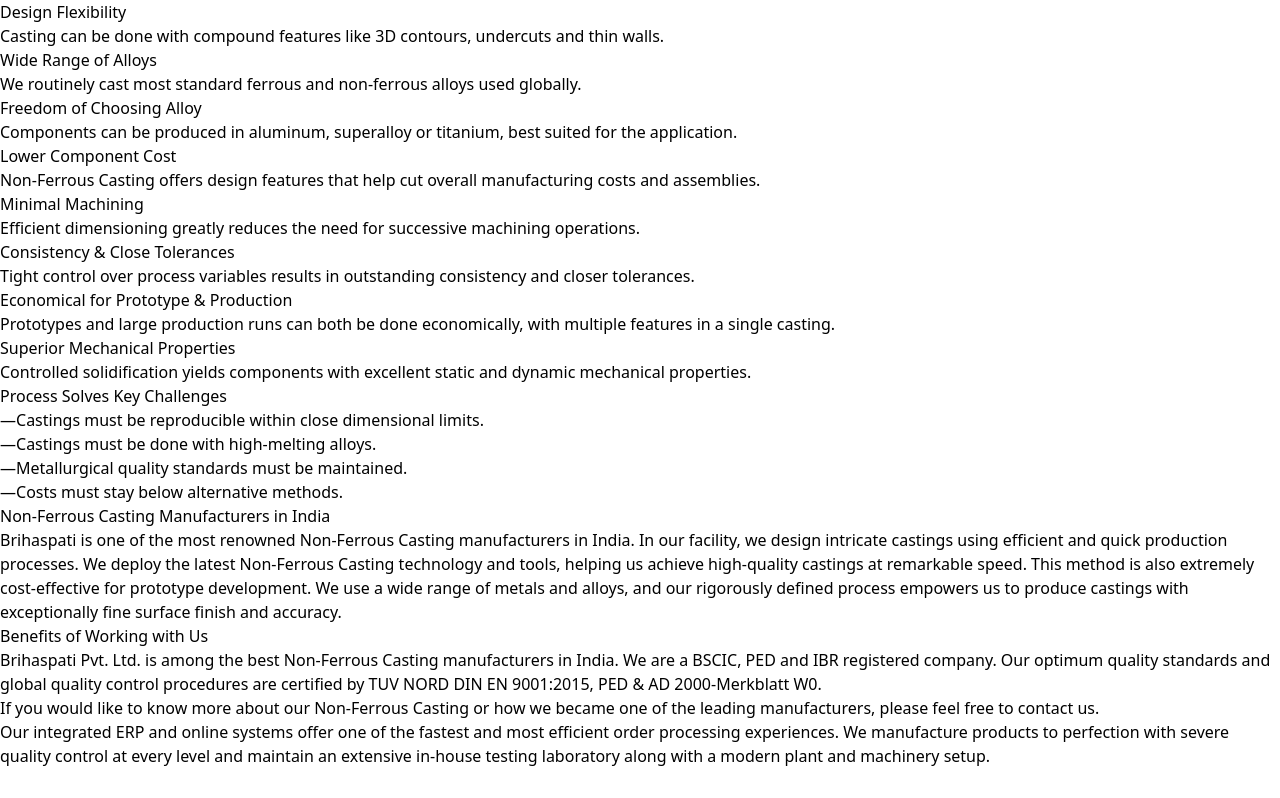
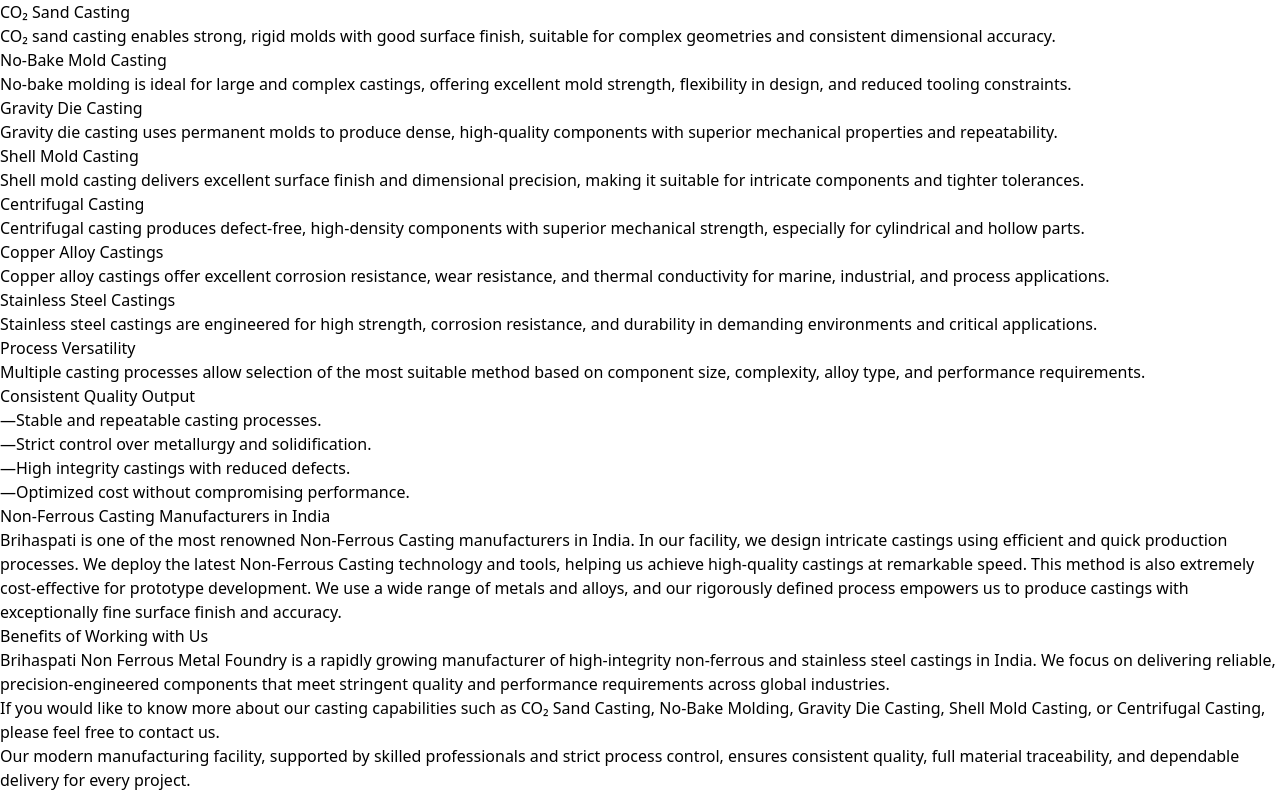
Before and after one commit to omkarkhot0500/brihaspatinonferrousmetalfoundry, a React (Vite) app: page / in a window 1280 px wide. Shown: the part 3842-4640 px from the top of the page. Built offline with nearby package versions, Linux system fonts and the light colour scheme.

Commit message:
home update

```diff
--- a/src/pages/Homepage.jsx
+++ b/src/pages/Homepage.jsx
@@ -323,37 +323,41 @@
         </div>
 
         {/* FEATURES ROWS */}
+        {/* FEATURES ROWS */}
         <div className="grid grid-cols-1 md:grid-cols-3 gap-6 mb-6">
           <div className="bg-slate-100 p-6 rounded-xl border border-slate-200">
             <h3 className="text-xl font-semibold text-slate-800 mb-2">
-              Design Flexibility
+              CO₂ Sand Casting
             </h3>
             <div className="h-1 w-16 bg-amber-500 mb-4 rounded-full" />
             <p className="text-slate-600">
-              Casting can be done with compound features like 3D contours,
-              undercuts and thin walls.
+              CO₂ sand casting enables strong, rigid molds with good surface
+              finish, suitable for complex geometries and consistent dimensional
+              accuracy.
             </p>
           </div>
 
           <div className="bg-slate-100 p-6 rounded-xl border border-slate-200">
             <h3 className="text-xl font-semibold text-slate-800 mb-2">
-              Wide Range of Alloys
+              No-Bake Mold Casting
             </h3>
             <div className="h-1 w-16 bg-amber-500 mb-4 rounded-full" />
             <p className="text-slate-600">
-              We routinely cast most standard ferrous and non-ferrous alloys
-              used globally.
+              No-bake molding is ideal for large and complex castings, offering
+              excellent mold strength, flexibility in design, and reduced
+              tooling constraints.
             </p>
           </div>
 
           <div className="bg-slate-100 p-6 rounded-xl border border-slate-200">
             <h3 className="text-xl font-semibold text-slate-800 mb-2">
-              Freedom of Choosing Alloy
+              Gravity Die Casting
             </h3>
             <div className="h-1 w-16 bg-amber-500 mb-4 rounded-full" />
             <p className="text-slate-600">
-              Components can be produced in aluminum, superalloy or titanium,
-              best suited for the application.
+              Gravity die casting uses permanent molds to produce dense,
+              high-quality components with superior mechanical properties and
+              repeatability.
             </p>
           </div>
         </div>
@@ -361,34 +365,37 @@
         <div className="grid grid-cols-1 md:grid-cols-3 gap-6 mb-12">
           <div className="bg-slate-100 p-6 rounded-xl border border-slate-200">
             <h3 className="text-xl font-semibold text-slate-800 mb-2">
-              Lower Component Cost
+              Shell Mold Casting
             </h3>
             <div className="h-1 w-16 bg-amber-500 mb-4 rounded-full" />
             <p className="text-slate-600">
-              Non-Ferrous Casting offers design features that help cut overall
-              manufacturing costs and assemblies.
+              Shell mold casting delivers excellent surface finish and
+              dimensional precision, making it suitable for intricate components
+              and tighter tolerances.
             </p>
           </div>
 
           <div className="bg-slate-100 p-6 rounded-xl border border-slate-200">
             <h3 className="text-xl font-semibold text-slate-800 mb-2">
-              Minimal Machining
+              Centrifugal Casting
             </h3>
             <div className="h-1 w-16 bg-amber-500 mb-4 rounded-full" />
             <p className="text-slate-600">
-              Efficient dimensioning greatly reduces the need for successive
-              machining operations.
+              Centrifugal casting produces defect-free, high-density components
+              with superior mechanical strength, especially for cylindrical and
+              hollow parts.
             </p>
           </div>
 
           <div className="bg-slate-100 p-6 rounded-xl border border-slate-200">
             <h3 className="text-xl font-semibold text-slate-800 mb-2">
-              Consistency &amp; Close Tolerances
+              Copper Alloy Castings
             </h3>
             <div className="h-1 w-16 bg-amber-500 mb-4 rounded-full" />
             <p className="text-slate-600">
-              Tight control over process variables results in outstanding
-              consistency and closer tolerances.
+              Copper alloy castings offer excellent corrosion resistance, wear
+              resistance, and thermal conductivity for marine, industrial, and
+              process applications.
             </p>
           </div>
         </div>
@@ -396,49 +403,49 @@
         <div className="grid grid-cols-1 md:grid-cols-3 gap-6 mb-12">
           <div className="bg-slate-100 p-6 rounded-xl border border-slate-200">
             <h3 className="text-xl font-semibold text-slate-800 mb-2">
-              Economical for Prototype &amp; Production
+              Stainless Steel Castings
             </h3>
             <div className="h-1 w-16 bg-amber-500 mb-4 rounded-full" />
             <p className="text-slate-600">
-              Prototypes and large production runs can both be done
-              economically, with multiple features in a single casting.
+              Stainless steel castings are engineered for high strength,
+              corrosion resistance, and durability in demanding environments and
+              critical applications.
             </p>
           </div>
 
           <div className="bg-slate-100 p-6 rounded-xl border border-slate-200">
             <h3 className="text-xl font-semibold text-slate-800 mb-2">
-              Superior Mechanical Properties
+              Process Versatility
             </h3>
             <div className="h-1 w-16 bg-amber-500 mb-4 rounded-full" />
             <p className="text-slate-600">
-              Controlled solidification yields components with excellent static
-              and dynamic mechanical properties.
+              Multiple casting processes allow selection of the most suitable
+              method based on component size, complexity, alloy type, and
+              performance requirements.
             </p>
           </div>
 
           <div className="bg-slate-100 p-6 rounded-xl border border-slate-200">
             <h3 className="text-xl font-semibold text-slate-800 mb-2">
-              Process Solves Key Challenges
+              Consistent Quality Output
             </h3>
             <div className="h-1 w-16 bg-amber-500 mb-4 rounded-full" />
             <ul className="text-slate-600 space-y-2">
               <li className="flex items-start">
                 <span className="text-amber-600 mr-2">—</span>
-                <span>
-                  Castings must be reproducible within close dimensional limits.
-                </span>
+                <span>Stable and repeatable casting processes.</span>
               </li>
               <li className="flex items-start">
                 <span className="text-amber-600 mr-2">—</span>
-                <span>Castings must be done with high-melting alloys.</span>
+                <span>Strict control over metallurgy and solidification.</span>
               </li>
               <li className="flex items-start">
                 <span className="text-amber-600 mr-2">—</span>
-                <span>Metallurgical quality standards must be maintained.</span>
+                <span>High integrity castings with reduced defects.</span>
               </li>
               <li className="flex items-start">
                 <span className="text-amber-600 mr-2">—</span>
-                <span>Costs must stay below alternative methods.</span>
+                <span>Optimized cost without compromising performance.</span>
               </li>
             </ul>
           </div>
@@ -475,16 +482,17 @@
           </h2>
 
           <p className="text-slate-300 mb-4 leading-relaxed">
-            Brihaspati Pvt. Ltd. is among the best Non-Ferrous Casting
-            manufacturers in India. We are a BSCIC, PED and IBR registered
-            company. Our optimum quality standards and global quality control
-            procedures are certified by TUV NORD DIN EN 9001:2015, PED &amp; AD
-            2000-Merkblatt W0.
+            Brihaspati Non Ferrous Metal Foundry is a rapidly growing
+            manufacturer of high-integrity non-ferrous and stainless steel
+            castings in India. We focus on delivering reliable,
+            precision-engineered components that meet stringent quality and
+            performance requirements across global industries.
           </p>
 
           <p className="text-slate-300 mb-4 leading-relaxed">
-            If you would like to know more about our Non-Ferrous Casting or how
-            we became one of the leading manufacturers, please feel free to{" "}
+            If you would like to know more about our casting capabilities such
+            as CO₂ Sand Casting, No-Bake Molding, Gravity Die Casting, Shell
+            Mold Casting, or Centrifugal Casting, please feel free to{" "}
             <a
               href="/contact"
               className="text-amber-300 hover:text-amber-200 font-semibold"
@@ -495,11 +503,10 @@
           </p>
 
           <p className="text-slate-300 mb-8 leading-relaxed">
-            Our integrated ERP and online systems offer one of the fastest and
-            most efficient order processing experiences. We manufacture products
-            to perfection with severe quality control at every level and
-            maintain an extensive in-house testing laboratory along with a
-            modern plant and machinery setup.
+            Our modern manufacturing facility, supported by skilled
+            professionals and strict process control, ensures consistent
+            quality, full material traceability, and dependable delivery for
+            every project.
           </p>
 
           <ul className="space-y-4">
@@ -519,7 +526,8 @@
                 </svg>
               </span>
               <span className="text-slate-200">
-                We ensure uncompromising quality at every stage of the process.
+                Uncompromising quality control at every stage of casting and
+                finishing.
               </span>
             </li>
 
@@ -539,8 +547,8 @@
                 </svg>
               </span>
               <span className="text-slate-200">
-                We are strongly focused on solving customers&apos; engineering
-                and supply challenges.
+                Strong engineering support to solve complex application
+                challenges.
               </span>
             </li>
 
@@ -560,8 +568,8 @@
                 </svg>
               </span>
               <span className="text-slate-200">
-                We provide realistic deadlines and consistently meet delivery
-                commitments.
+                Reliable delivery commitments backed by disciplined production
+                planning.
               </span>
             </li>
           </ul>
```
